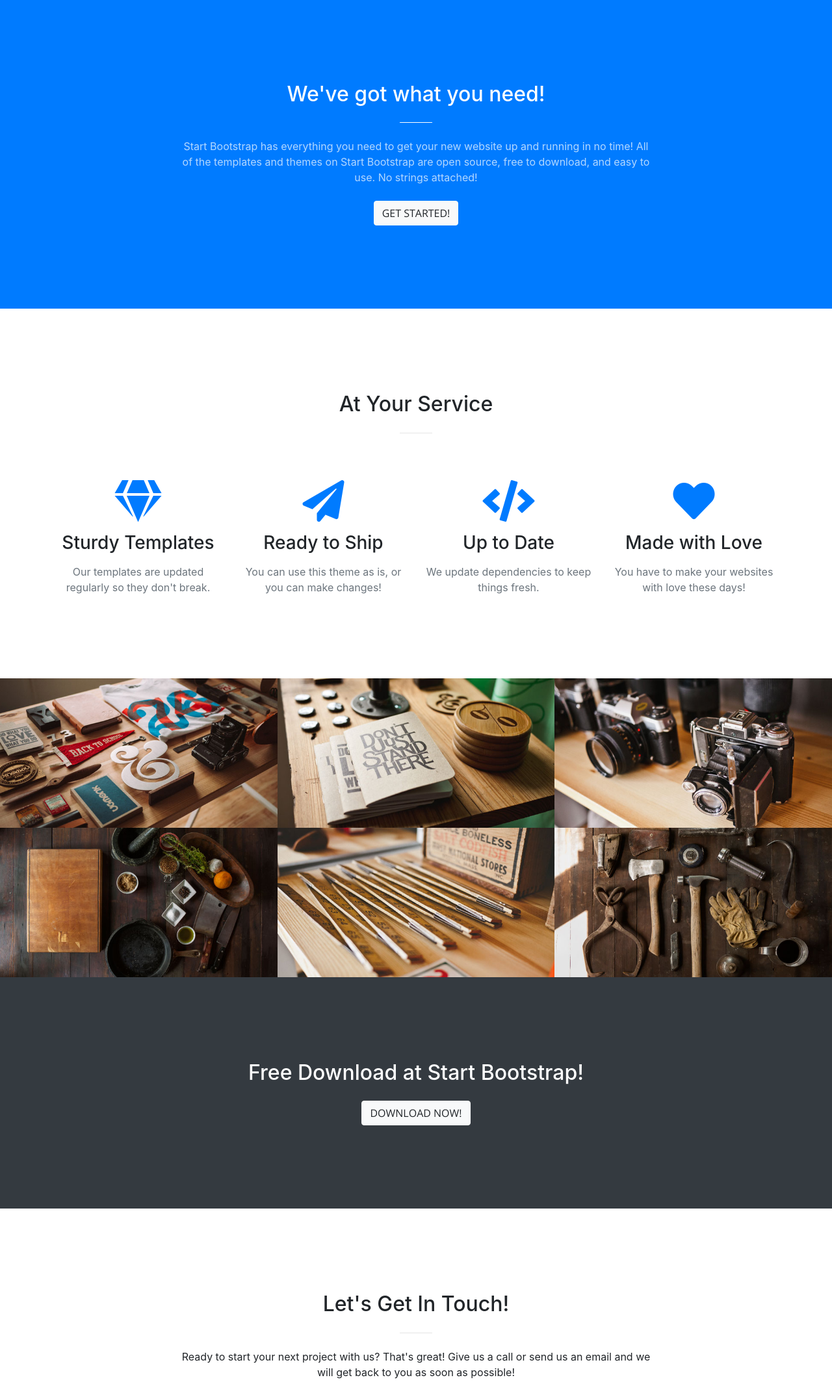
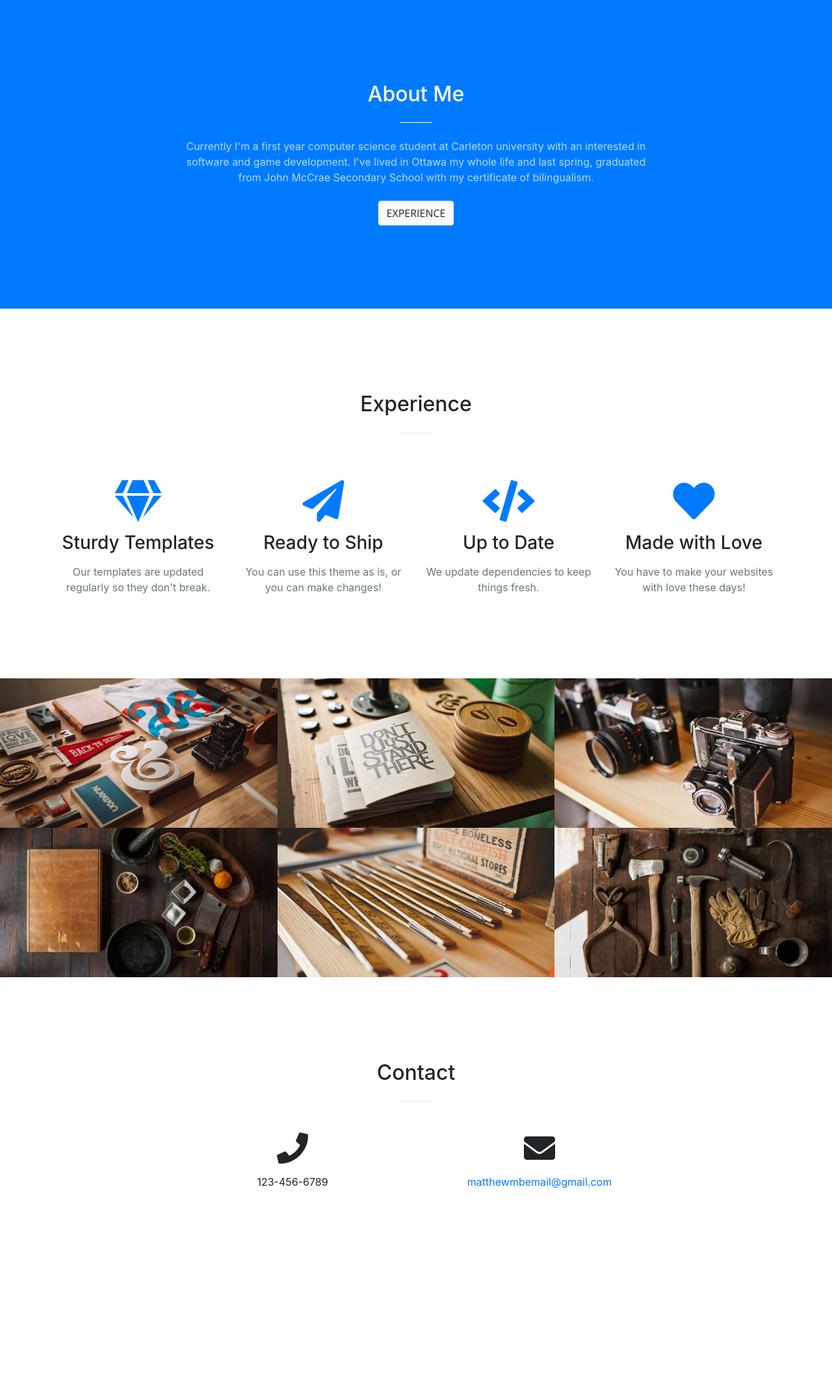
Before and after one commit to MathyouMB/MathyouMB.github.io, a website with bundled scripts: page index.html in a window 1280 px wide. Shown: the part 802-2929 px from the top of the page at 65% size. After the commit the page ends 2777 px from the top, so only its background shows below. Built offline with nearby package versions, Linux system fonts and the light colour scheme.

Commit message:
changed txt

```diff
--- a/index.html
+++ b/index.html
@@ -75,10 +75,10 @@
       <div class="container">
         <div class="row">
           <div class="col-lg-8 mx-auto text-center">
-            <h2 class="section-heading text-white">We've got what you need!</h2>
+            <h2 class="section-heading text-white">About Me</h2>
             <hr class="light my-4">
-            <p class="text-faded mb-4">Start Bootstrap has everything you need to get your new website up and running in no time! All of the templates and themes on Start Bootstrap are open source, free to download, and easy to use. No strings attached!</p>
-            <a class="btn btn-light btn-xl js-scroll-trigger" href="#services">Get Started!</a>
+            <p class="text-faded mb-4">Currently I'm a first year computer science student at Carleton university with an interested in software and game development. I've lived in Ottawa my whole life and last spring, graduated from John McCrae Secondary School with my certificate of bilingualism.</p>
+            <a class="btn btn-light btn-xl js-scroll-trigger" href="#services">Experience</a>
           </div>
         </div>
       </div>
@@ -88,7 +88,7 @@
       <div class="container">
         <div class="row">
           <div class="col-lg-12 text-center">
-            <h2 class="section-heading">At Your Service</h2>
+            <h2 class="section-heading">Experience</h2>
             <hr class="my-4">
           </div>
         </div>
@@ -224,20 +224,24 @@
       </div>
     </section>
 
+    <!--
+
+
     <section class="bg-dark text-white">
       <div class="container text-center">
         <h2 class="mb-4">Free Download at Start Bootstrap!</h2>
         <a class="btn btn-light btn-xl sr-button" href="http://startbootstrap.com/template-overviews/creative/">Download Now!</a>
       </div>
     </section>
+  Or you can comment out a large number of lines. -->
 
     <section id="contact">
       <div class="container">
         <div class="row">
           <div class="col-lg-8 mx-auto text-center">
-            <h2 class="section-heading">Let's Get In Touch!</h2>
+            <h2 class="section-heading">Contact</h2>
             <hr class="my-4">
-            <p class="mb-5">Ready to start your next project with us? That's great! Give us a call or send us an email and we will get back to you as soon as possible!</p>
+            <p class="mb-5"></p>
           </div>
         </div>
         <div class="row">
@@ -248,7 +252,7 @@
           <div class="col-lg-4 mr-auto text-center">
             <i class="fas fa-envelope fa-3x mb-3 sr-contact-2"></i>
             <p>
-              <a href="mailto:your-email@your-domain.com">feedback@startbootstrap.com</a>
+              <a href="mailto:your-email@your-domain.com">matthewmbemail@gmail.com</a>
             </p>
           </div>
         </div>
```
